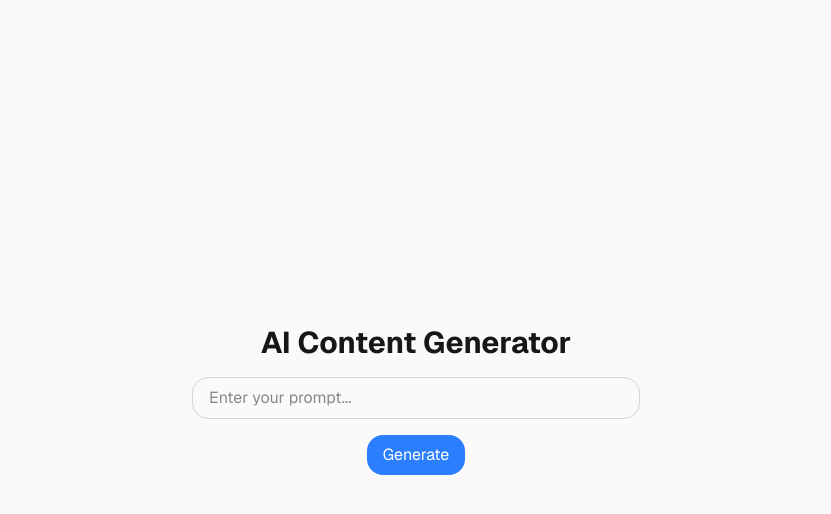
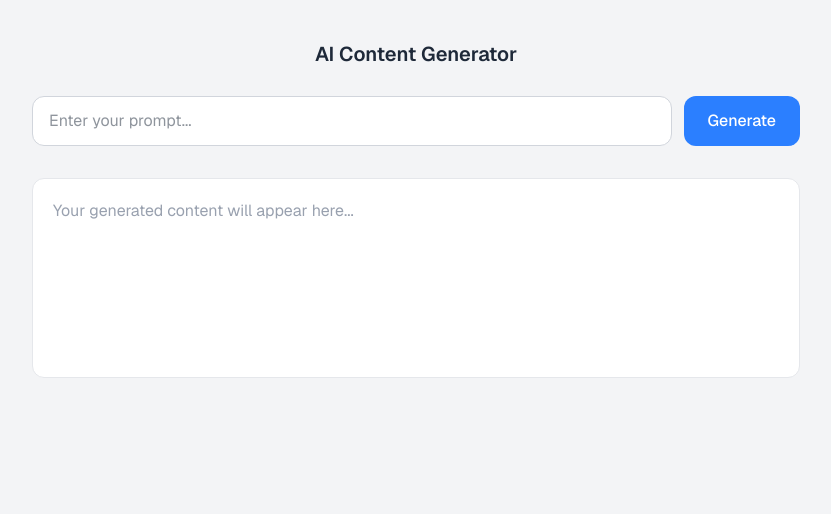
Before and after one commit to ibhaveshsakpal/ai-content-generator, a Next.js app: page / in a window 1280 px wide. Shown: the top 514 px of the page, without its empty margins (224-1055 px from the left). Built offline with nearby package versions, Linux system fonts and the light colour scheme.

Commit message:
Added support for Open AI for generating content

```diff
--- a/package.json
+++ b/package.json
@@ -8,7 +8,9 @@
     "start": "next start"
   },
   "dependencies": {
+    "@openrouter/sdk": "^0.9.11",
     "next": "16.2.1",
+    "openai": "^6.32.0",
     "react": "19.2.4",
     "react-dom": "19.2.4"
   },
--- a/src/app/api/generate/route.js
+++ b/src/app/api/generate/route.js
@@ -1,10 +1,33 @@
+import OpenAI from "openai";
+
 export async function POST(request) {
   const { prompt } = await request.json();
 
-  const generatedContent = `Generated content for prompt: ${prompt}`;
+  // const generatedContent = `Generated content for prompt: ${prompt}`;
 
-  return Response.json({
-    success: true,
-    content: generatedContent,
+  const openai = new OpenAI({
+    apiKey: process.env.OPENROUTER_API_KEY,
+    baseURL: "https://openrouter.ai/api/v1",
   });
+
+  try {
+    const completion = await openai.chat.completions.create({
+      model: "stepfun/step-3.5-flash:free",
+      messages: [
+        {
+          role: "user",
+          content: prompt,
+        },
+      ],
+      stream: false,
+    });
+
+    return Response.json({
+      success: true,
+      content: completion.choices[0].message.content,
+    });
+  } catch (error) {
+    console.error("API ERROR:", error);
+    return Response.json({ error: "Failed to generate" }, { status: 500 });
+  }
 }
--- a/src/app/page.js
+++ b/src/app/page.js
@@ -33,29 +33,51 @@ export default function Home() {
   };
 
   return (
-    <div className="flex flex-col flex-1 items-center justify-center bg-zinc-50 font-sans dark:bg-blend-color-burn dark:bg-gray-900 min-h-screen p-4">
-      <h1 className="text-3xl font-bold mb-4">AI Content Generator</h1>
-      <div className="w-full max-w-md">
-        <form
-          className="flex items-center gap-4 flex-col"
-          onSubmit={handleSubmit}
-        >
+    <div className="min-h-screen bg-gray-100 dark:bg-gray-900 font-sans flex flex-col">
+      <main className="flex-1 flex flex-col items-center px-4 py-8">
+        <h1 className="text-xl font-semibold text-gray-800 dark:text-white p-2">
+          AI Content Generator
+        </h1>
+        <div className="w-full max-w-3xl space-y-4 pt-5">
+          <form onSubmit={handleSubmit} className="flex gap-3">
             <input
-            className="border border-gray-300 rounded-2xl px-4 py-2 focus:outline-none focus:ring-2 focus:ring-blue-500 w-full"
               type="text"
               placeholder="Enter your prompt..."
               value={prompt}
               onChange={(e) => setPrompt(e.target.value)}
+              className="flex-1 px-4 py-3 rounded-xl border border-gray-300 dark:border-gray-600
+            bg-white dark:bg-gray-800 text-gray-800 dark:text-white
+            focus:outline-none focus:ring-2 focus:ring-blue-500 transition"
             />
+
             <button
               type="submit"
-            className="bg-blue-500 text-white px-4 py-2 rounded-2xl hover:bg-blue-600 focus:outline-none focus:ring-2 focus:ring-blue-500 disabled:bg-gray-400 disabled:cursor-not-allowed"
               disabled={loading}
+              className="px-6 py-3 rounded-xl font-medium text-white
+            bg-blue-500 hover:bg-blue-600
+            transition disabled:opacity-50 disabled:cursor-not-allowed"
             >
-            Generate
+              {loading ? "..." : "Generate"}
             </button>
           </form>
         </div>
+
+        <div className="w-full max-w-3xl mt-8">
+          <div className="bg-white dark:bg-gray-800 border border-gray-200 dark:border-gray-700 rounded-xl p-5 min-h-[200px]">
+            {loading ? (
+              <p className="text-gray-500">Generating content...</p>
+            ) : result ? (
+              <p className="text-gray-700 dark:text-gray-200 whitespace-pre-line leading-relaxed">
+                {result}
+              </p>
+            ) : (
+              <p className="text-gray-400">
+                Your generated content will appear here...
+              </p>
+            )}
+          </div>
+        </div>
+      </main>
     </div>
   );
 }
```
Also changed, not shown: 1 other file (tests, documents, lock files or other folders). Lines whose indentation alone changed are shown as unchanged.
